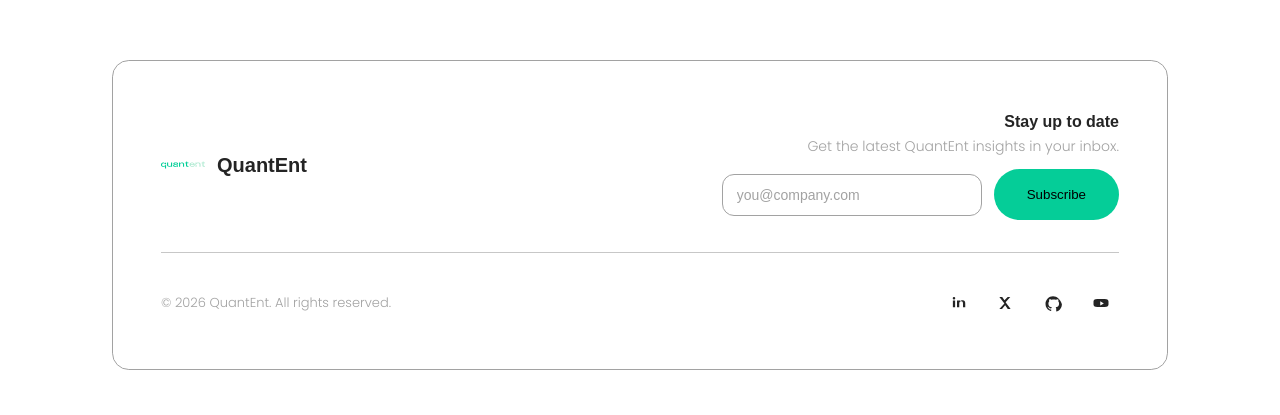
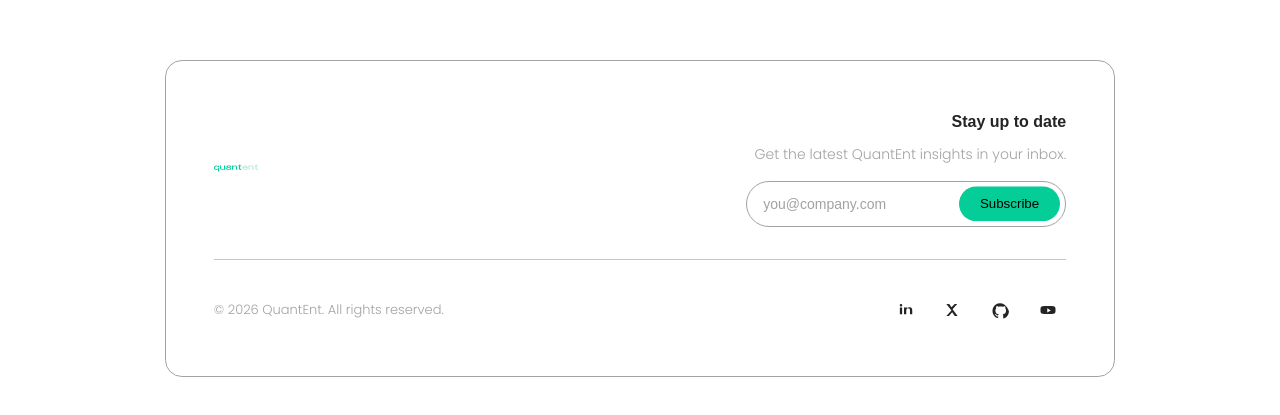
Before and after one commit to quantent-web/quantent-web, a Next.js app: page / in a window 1280 px wide. Shown: the part 9092-9507 px from the top of the page. Built offline with nearby package versions, Linux system fonts and the light colour scheme; a web font is replaced by a local one.

Commit message:
refine footer branding and form layout

```diff
--- a/app/components/footer/Footer.tsx
+++ b/app/components/footer/Footer.tsx
@@ -48,7 +48,7 @@ export default function Footer() {
         <div className="footer-top">
           <div className="footer-brand">
             <img src="/logo-quantent.svg" alt="QuantEnt logo" />
-            <span className="footer-brand__name" id="footer-heading">
+            <span className="sr-only" id="footer-heading">
               QuantEnt
             </span>
           </div>
--- a/app/globals.css
+++ b/app/globals.css
@@ -668,6 +668,8 @@ html[data-theme="dark"] .nav {
 .site-footer {
   padding-top: var(--space-7);
   padding-bottom: var(--space-7);
+  display: flex;
+  justify-content: center;
 }
 
 .footer-card {
@@ -678,6 +680,7 @@ html[data-theme="dark"] .nav {
   display: flex;
   flex-direction: column;
   gap: var(--space-6);
+  width: 90%;
 }
 
 .footer-top {
@@ -709,7 +712,7 @@ html[data-theme="dark"] .nav {
   display: flex;
   flex-direction: column;
   align-items: flex-end;
-  gap: var(--space-3);
+  gap: var(--space-4);
   text-align: right;
 }
 
@@ -720,21 +723,28 @@ html[data-theme="dark"] .nav {
   color: var(--text-primary);
 }
 
+.footer-form__intro {
+  display: flex;
+  flex-direction: column;
+  gap: var(--space-2);
+}
+
 .footer-form__subtitle {
   font-size: 14px;
   color: var(--text-secondary);
 }
 
 .footer-form__controls {
+  position: relative;
   display: flex;
   align-items: center;
   gap: var(--space-3);
 }
 
 .footer-form__controls input {
-  min-width: 260px;
-  padding: 12px 14px;
-  border-radius: calc(var(--radius) - 2px);
+  min-width: 320px;
+  padding: 14px 120px 14px 16px;
+  border-radius: 999px;
   border: 1px solid var(--border);
   background: transparent;
   color: var(--text-primary);
@@ -750,6 +760,15 @@ html[data-theme="dark"] .nav {
   outline-offset: 2px;
   border-color: transparent;
   box-shadow: 0 0 0 4px rgba(5, 205, 152, 0.2);
+}
+
+.footer-form__controls .btn {
+  position: absolute;
+  right: 6px;
+  top: 50%;
+  transform: translateY(-50%);
+  border-radius: 999px;
+  padding: 10px 20px;
 }
 
 .footer-form__feedback {
@@ -867,9 +886,12 @@ html[data-theme="dark"] .nav {
   .footer-form__controls input {
     width: 100%;
     min-width: 0;
+    padding: 14px 16px;
   }
   .footer-form__controls .btn {
     width: 100%;
+    position: static;
+    transform: none;
   }
   .footer-bottom {
     flex-direction: column;
```
